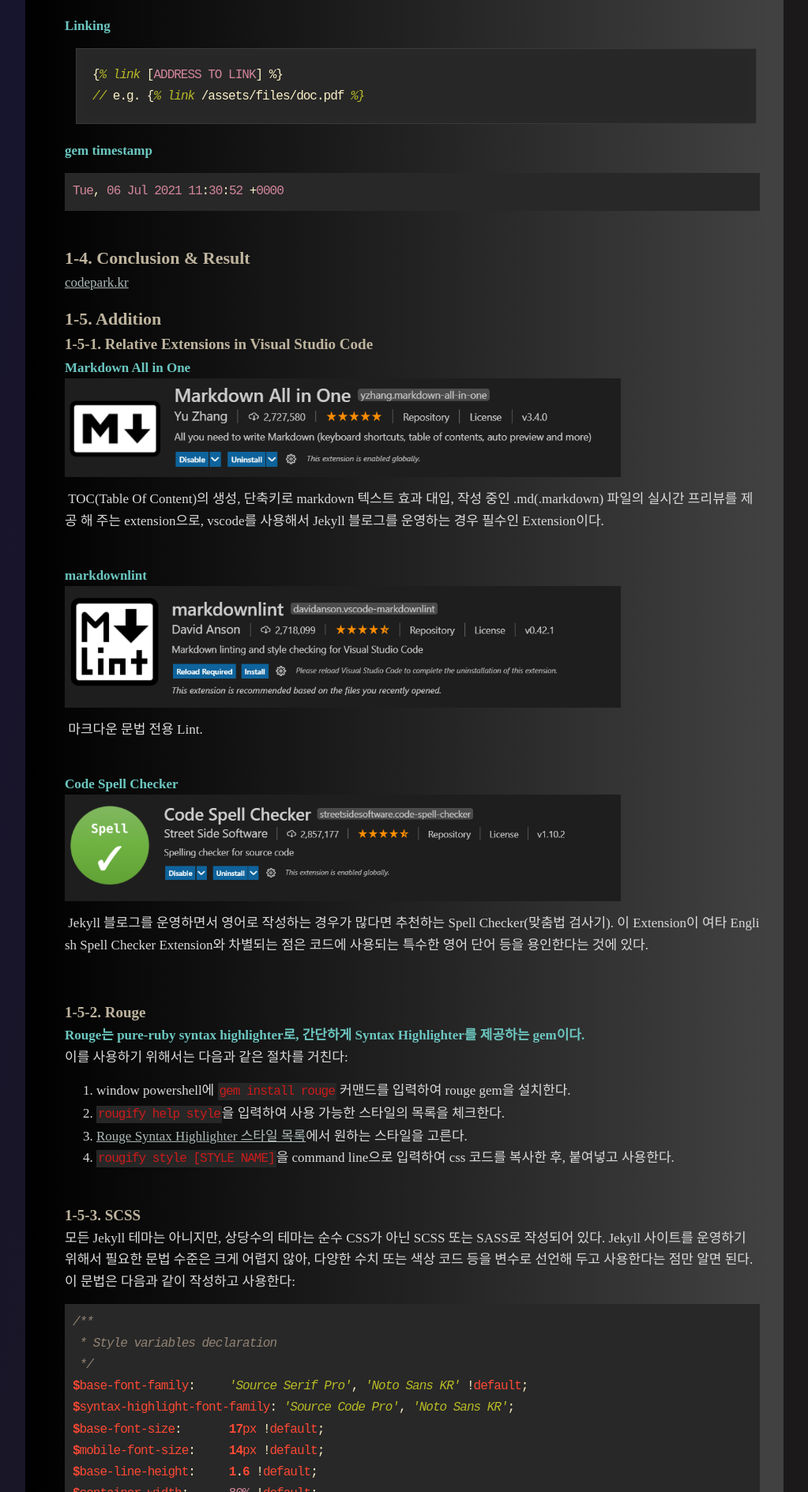
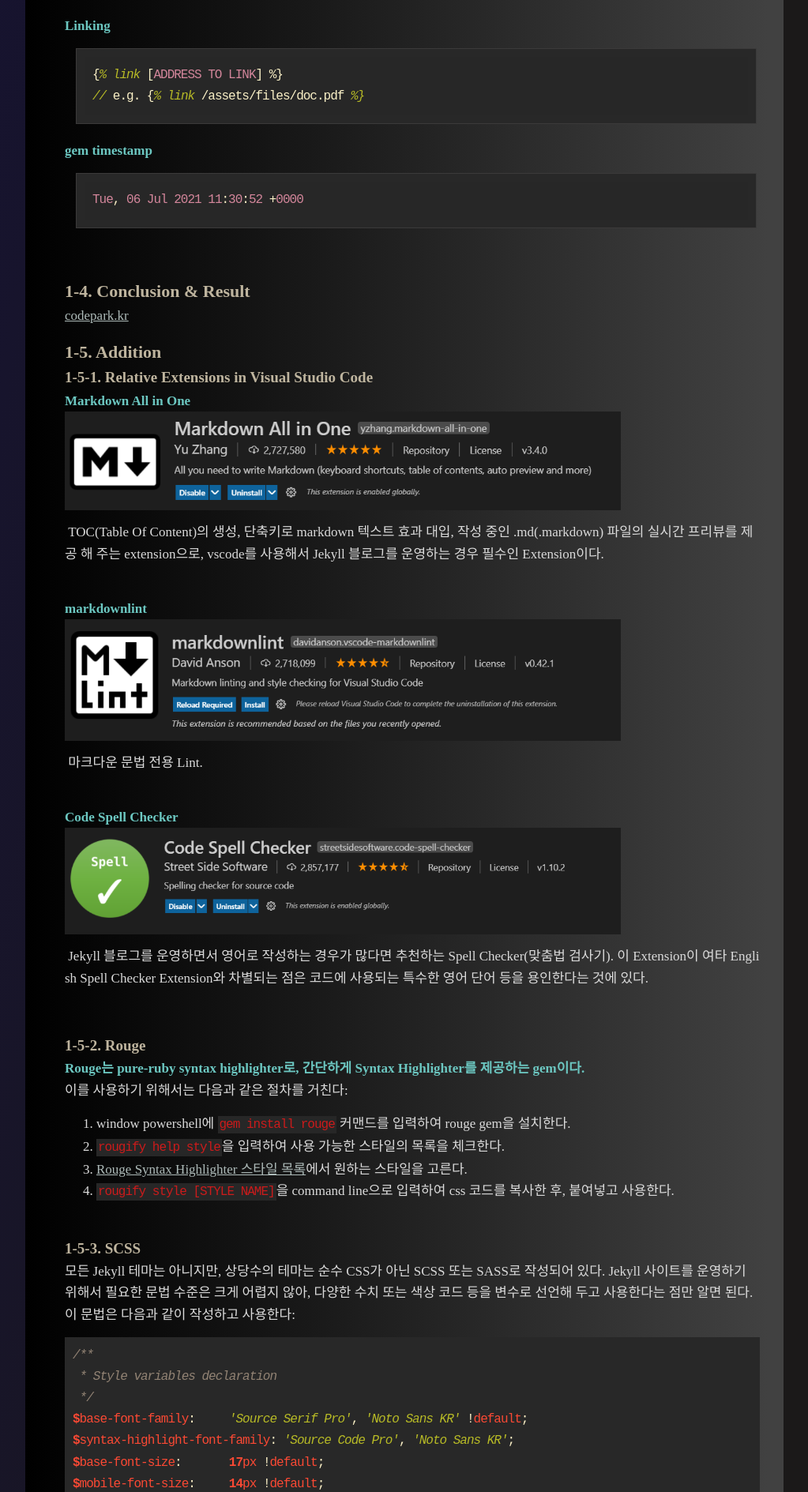
Before and after one commit to codepark-kr/codepark-kr.github.io, a Jekyll site: the page built from seminar-lecture.md, in a window 1280 px wide. Shown: the part 3740-5629 px from the top of the page at 79% size, without its empty margins (128-1151 px from the left). Built offline with Jekyll 4.4.1, drawn with Linux system fonts in a browser that asks for light colours; some web fonts are replaced.

Commit message:
[MODIFY] change syntax style in seminar and lectures

```diff
--- a/seminar-lecture.md
+++ b/seminar-lecture.md
@@ -93,9 +93,9 @@ _(ATCH.2)_
 {% endhighlight %}
 
 **gem timestamp**
-~~~ruby
+{% highlight ruby %}
 {{ site.time | date_to_rfc822 }}
-~~~
+{% endhighlight %}
 <br/>
 ## 1-4. Conclusion & Result
 [codepark.kr](https://www.codepark.kr)
```
